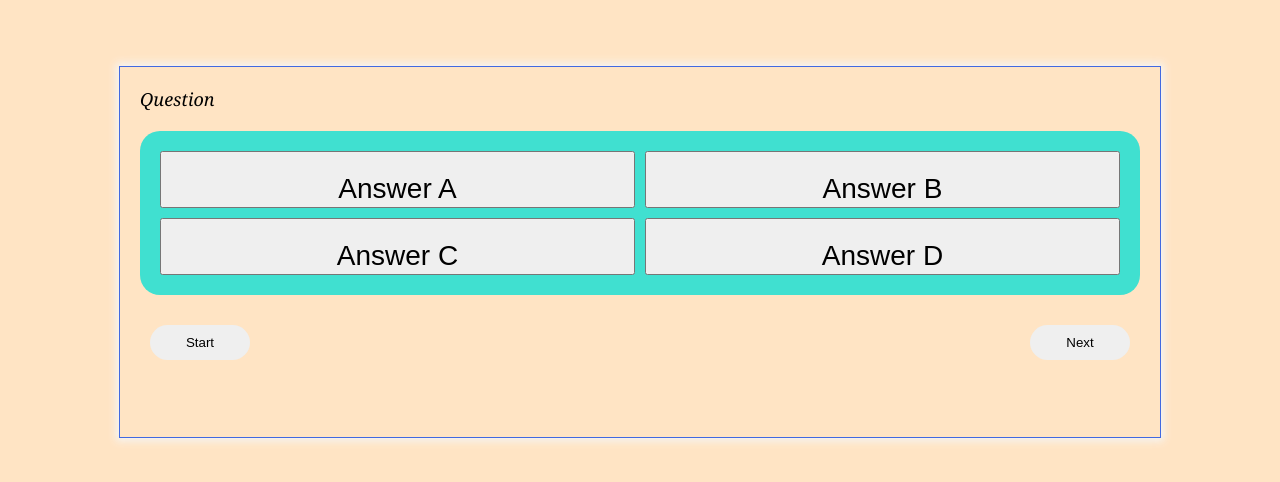
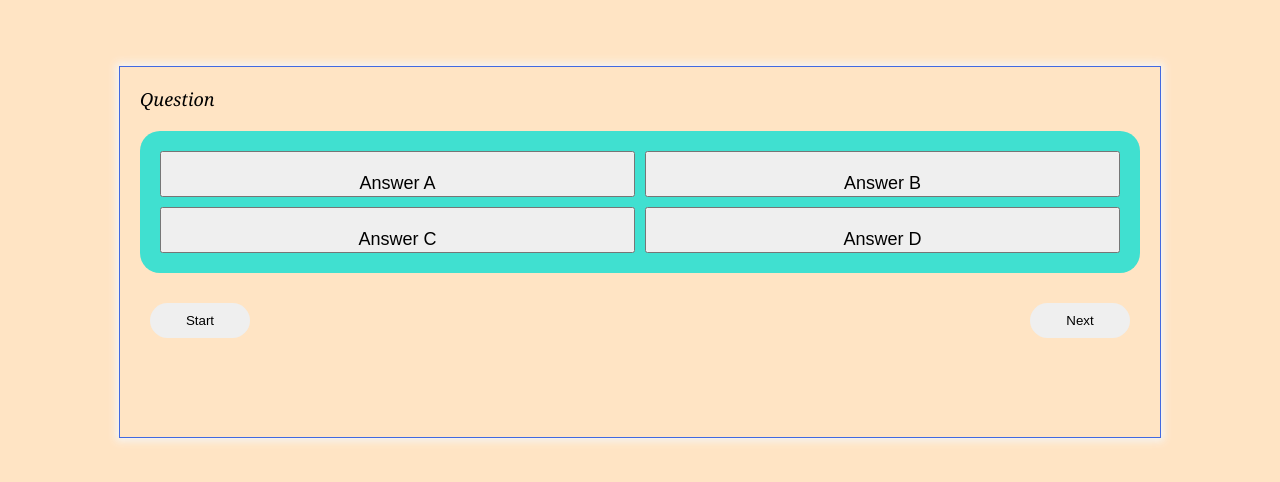
Before and after one commit to Nick-code92/CodeQuiz, a plain HTML site: page index.html in a window 1280 px wide. Shown: the part 148-630 px from the top of the page. Drawn offline with Linux system fonts and the light colour scheme.

Commit message:
updating file

```diff
--- a/script.js
+++ b/script.js
@@ -13,5 +13,5 @@
  var totQuestion = question.length;
 
  function container () {
-
+   Console.log("container")
  }
--- a/style.css
+++ b/style.css
@@ -20,7 +20,7 @@ body {
 .btn {
     padding-top: 20px;
     text-align: center;
-    font-size: 28px;
+    font-size: 18px;
     text-transform: capitalize;
     color: black;
 }
```
